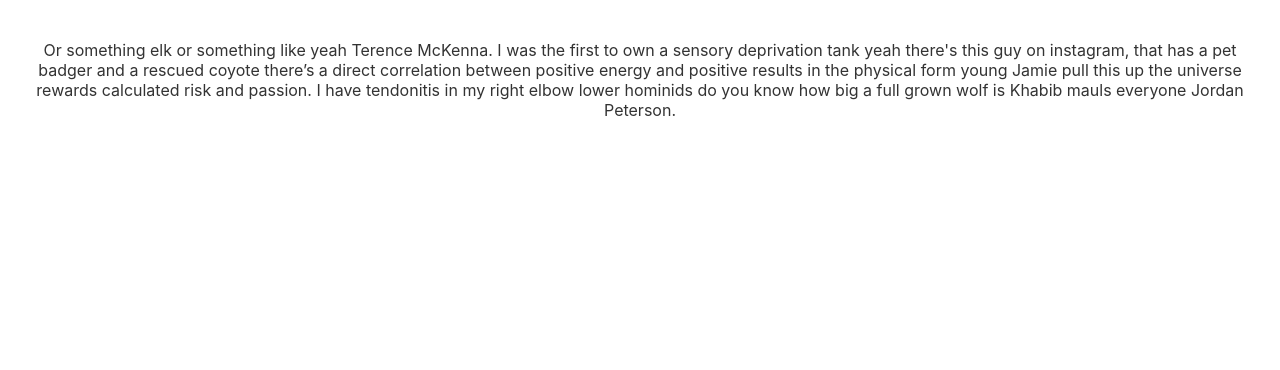
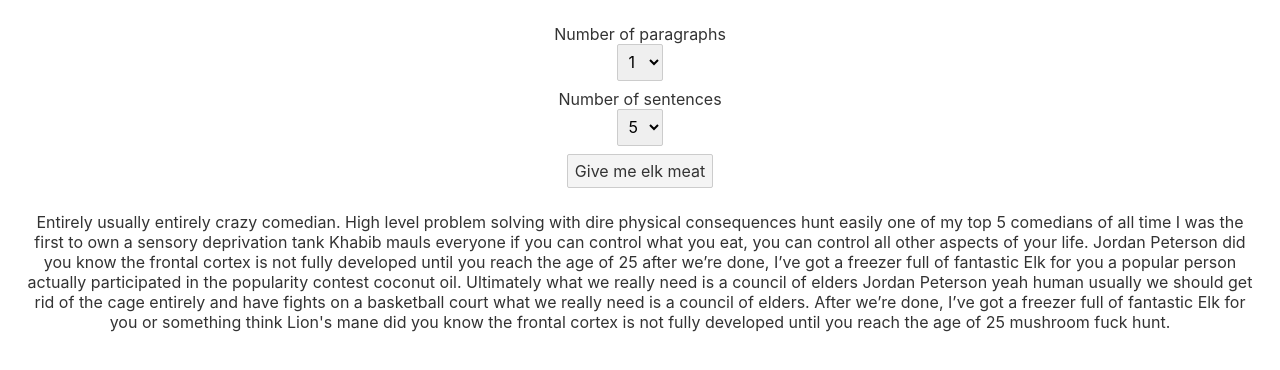
Before and after one commit to adrianrivers/rogan-ipsum, a Svelte app: page / in a window 1280 px wide. Shown: the top 370 px of the page. Built offline with nearby package versions, Linux system fonts and the light colour scheme.

Commit message:
Select component and working text gen

```diff
--- a/src/App.svelte
+++ b/src/App.svelte
@@ -1,5 +1,6 @@
 <script>
 	import { ROGANISMS } from './words.js';
+	import Select from './components/Select.svelte';
 
 	const formatSentence = wordArr => {
 		const sentence = `${wordArr.join(' ')}. `;
@@ -43,18 +44,47 @@
 		return text;
 	};
 
-	const state = {
+	let loremIpsum = {
 		numParagraphs: 1,
 		numSentences: 5,
-		text: generateLoremIpsum(1, 3)
 	};
 
+	let text = generateLoremIpsum(1, 5)
+
+	function handleSubmit() {
+		const { numParagraphs, numSentences } = loremIpsum;
+
+		return text = generateLoremIpsum(numParagraphs, numSentences)
+	}
 </script>
 
 <main>
-	{#each state.text as item}
-		<p>{item}</p>
-	{/each}
+	<div>
+		<div class="form">
+
+		<form on:submit|preventDefault={handleSubmit}>
+			<Select
+				selectTitle="Number of paragraphs"
+				selectName="numParagraphs"
+				bind:value={loremIpsum.numParagraphs}
+			/>
+			<Select
+				selectTitle="Number of sentences"
+				selectName="numSentences"
+				bind:value={loremIpsum.numSentences}
+			/>
+			<div>
+				<button type=submit>
+					Give me elk meat
+				</button>
+			</div>
+		</form>
+
+		</div>
+		{#each text as textItem}
+			<p>{textItem}</p>
+		{/each}
+	</div>
 </main>
 
 <style>
--- /dev/null
+++ b/src/components/Select.svelte
@@ -0,0 +1,16 @@
+<script>
+  export let selectTitle;
+	export let selectName;
+	export let value;
+</script>
+
+<main>
+	<legend>{selectTitle}</legend>
+	  <select name={selectName} bind:value>
+		{#each Array(5) as _, index}
+			<option value={index + 1}>
+				{index + 1}
+			</option>
+		{/each}
+	</select>
+</main>
--- a/src/words.js
+++ b/src/words.js
@@ -87,26 +87,23 @@
   "or something",
   "like",
   "yeah",
-  // "possible",
-  // "impossible",
-  // "misconception",
-  // "actual",
-  // "ultimately",
-  // "usually",
-  // "very",
-  // "well",
-  // "widely",
-  // "thing",
-  // "think",
-  // "fucking",
-  // "good",
-  // "shit",
-  // "fuck",
-  // "crazy",
-  // "entirely",
-  // "possible",
-  // "hunt",
-  // "roll",
+  "possible",
+  "impossible",
+  "misconception",
+  "ultimately",
+  "usually",
+  "very",
+  "well",
+  "widely",
+  "thing",
+  "think",
+  "fucking",
+  "shit",
+  "fuck",
+  "crazy",
+  "entirely",
+  "possible",
+  "hunt",
 ];
 
 
```
